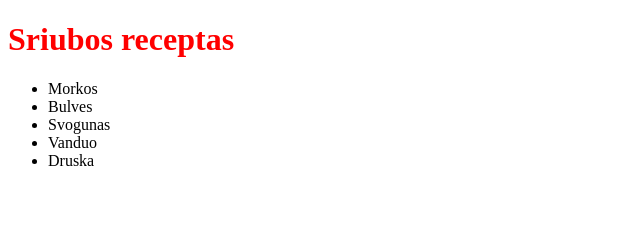
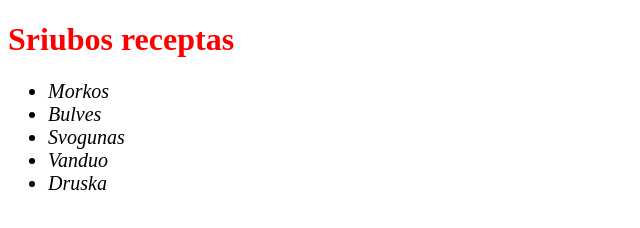
Before and after one commit to AisteBu/19-dom, a website: page index.html in a window 1280 px wide. Shown: the whole page, without its empty margins (0-640 px from the left). Drawn offline with Linux system fonts and the light colour scheme.

Commit message:
RastiIngridientusPridetiAtitinkamaClass

```diff
--- a/css/main.css
+++ b/css/main.css
@@ -1,3 +1,8 @@
 .antraste {
     color: red
 }
+
+.darzove {
+    font-style: italic;
+    font-size: 20px;
+}
--- a/js/main.js
+++ b/js/main.js
@@ -1,7 +1,13 @@
 /*
 Surasti h1 (antraste)
 Prideti prie jos CSS class, kuri pakeicia teksto spalva i raudona
+
+Surasti visus ingridientus
+Kiekvienam ingridientui prideti CSS class pavadinimu darzove
 */
 
 const h1DOM = document.querySelector('h1');     // susirandam darbini elementa, su kuriuo norime dirbti
 h1DOM.classList.add('antraste');                // kreiptis i nurodyta elementa ir prie jo klasiu saraso prideti nurodyto pavadinimo klase (tada h1 pasidarys toks, koki klase turi aprasyma)
+
+const ulDOM = document.querySelector('ul');
+ulDOM.classList.add('darzove');
```
Also changed, not shown: index.html (+0 -5 lines).
